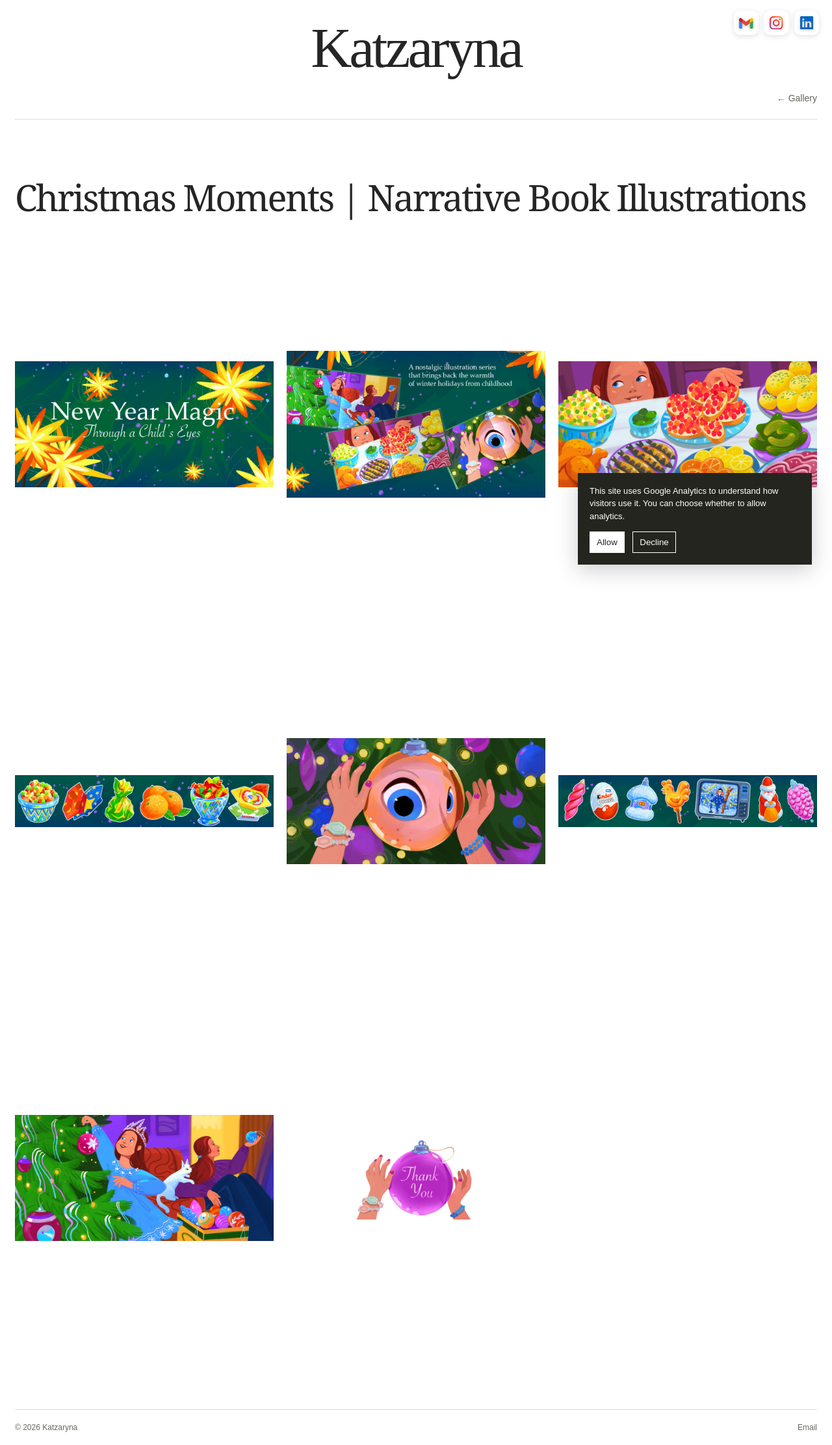
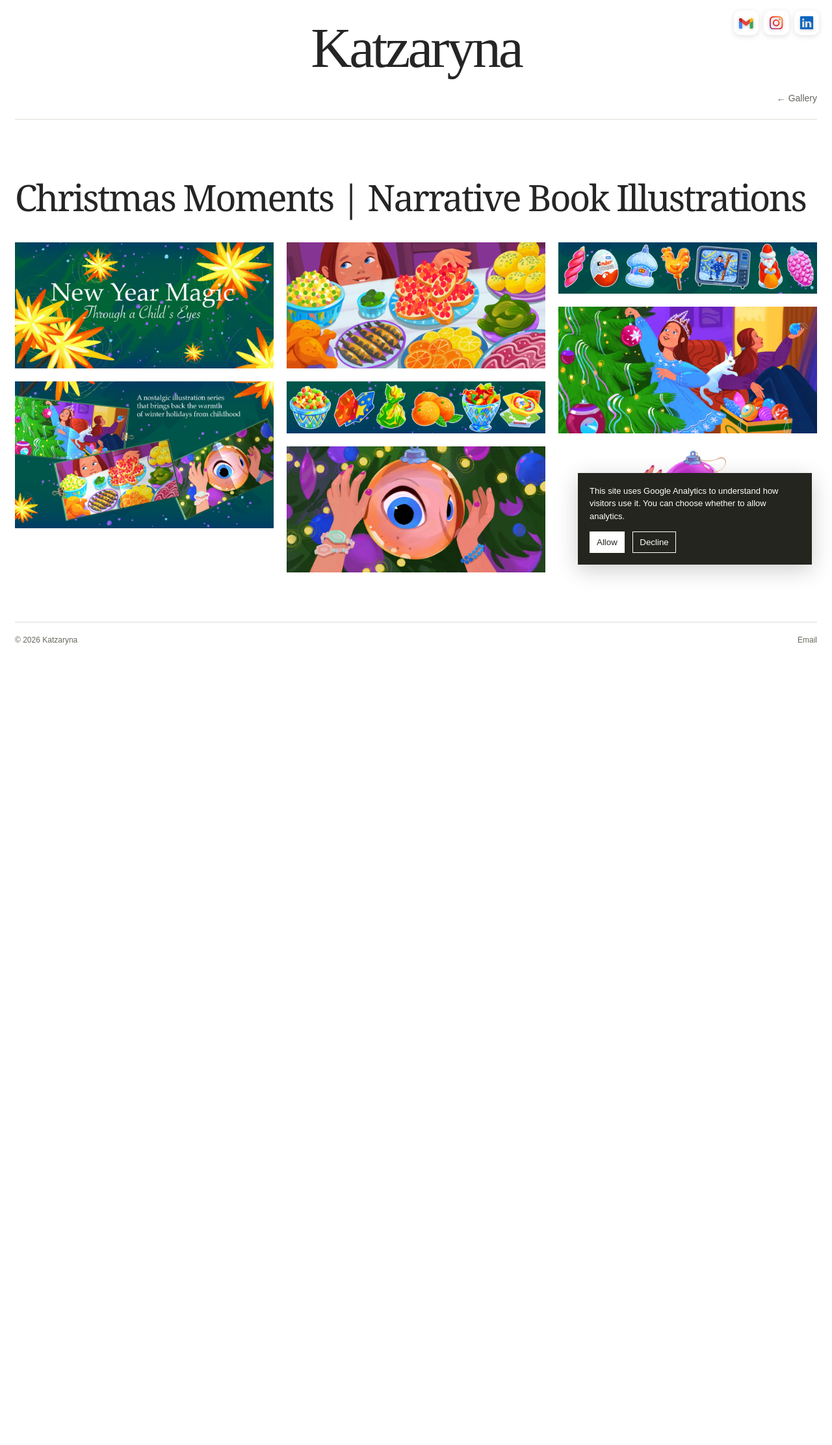
Before and after one commit to katzaryna/katzaryna.github.io, a Jekyll site: the page built from projects/christmas-moments/index.md, in a window 1280 px wide. Shown: the whole page at 65% size. Built offline with Jekyll 4.4.1, drawn with Linux system fonts in a browser that asks for light colours; after the commit the page ends 1012 px from its top, so only the background shows below that.

Commit message:
image aligning was fixed

```diff
--- a/assets/css/styles.css
+++ b/assets/css/styles.css
@@ -299,17 +299,23 @@ html.gallery-intro-supported .gallery.is-intro-fit .gallery-title {
 .back-link { display: inline-block; color: var(--color-muted); font-size: 14px; }
 .back-link:hover { color: #25251f; }
 .project-page { padding-block: 52px 76px; }
-.works { display: grid; grid-template-columns: repeat(3, minmax(0, 1fr)); gap: 20px; }
+.works { columns: 3; column-gap: 20px; }
 .project-works:has(> figure:only-child),
 .project-works:has(> figure:nth-child(2):last-child) {
-  grid-template-columns: minmax(0, 1fr);
+  columns: 1;
 }
-.works figure { width: 100%; margin: 0; }
+.works figure {
+  display: block;
+  width: 100%;
+  margin: 0 0 20px;
+  break-inside: avoid;
+}
 .works img { display: block; width: 100%; height: auto; }
 .artwork-motion { display: block; width: 100%; height: auto; }
 .artwork-motion-fallback { display: block; width: 100%; height: auto; }
 .project-works img, .project-works video {
-  height: min(70svh, 560px);
+  height: auto;
+  max-height: min(70svh, 560px);
   object-fit: contain;
 }
 .project-works figcaption { padding-top: 8px; color: var(--color-muted); font-size: 13px; }
@@ -381,8 +387,9 @@ html.gallery-intro-supported .gallery.is-intro-fit .gallery-title {
   .linkedin-link svg, .instagram-link svg { width: 16.2px; }
   .artist-bio-text { top: 36px; left: calc(100% + 8px); }
   .gallery { grid-template-columns: repeat(2, minmax(0, 1fr)); gap: 18px; }
-  .works { grid-template-columns: repeat(2, minmax(0, 1fr)); gap: 16px; }
-  .project-works img { max-height: calc(100svh - 220px); }
+  .works { columns: 2; column-gap: 16px; }
+  .works figure { margin-bottom: 16px; }
+  .project-works img, .project-works video { max-height: calc(100svh - 220px); }
   .project-page { padding-block: 36px 58px; }
 }
 
@@ -415,8 +422,9 @@ html.gallery-intro-supported .gallery.is-intro-fit .gallery-title {
   .email-contact .email-address { font-size: 10px; }
   .gallery { grid-template-columns: 1fr; }
   .gallery figure.is-landscape { grid-column: auto; }
-  .works { grid-template-columns: 1fr; gap: 18px; }
-  .project-works img { max-height: calc(100svh - 200px); }
+  .works { columns: 1; }
+  .works figure { margin-bottom: 18px; }
+  .project-works img, .project-works video { max-height: calc(100svh - 200px); }
   .project-header { padding-block: 18px; }
   .project-page { padding-block: 30px 46px; }
   .site-footer { flex-direction: column; gap: 8px; }
```
